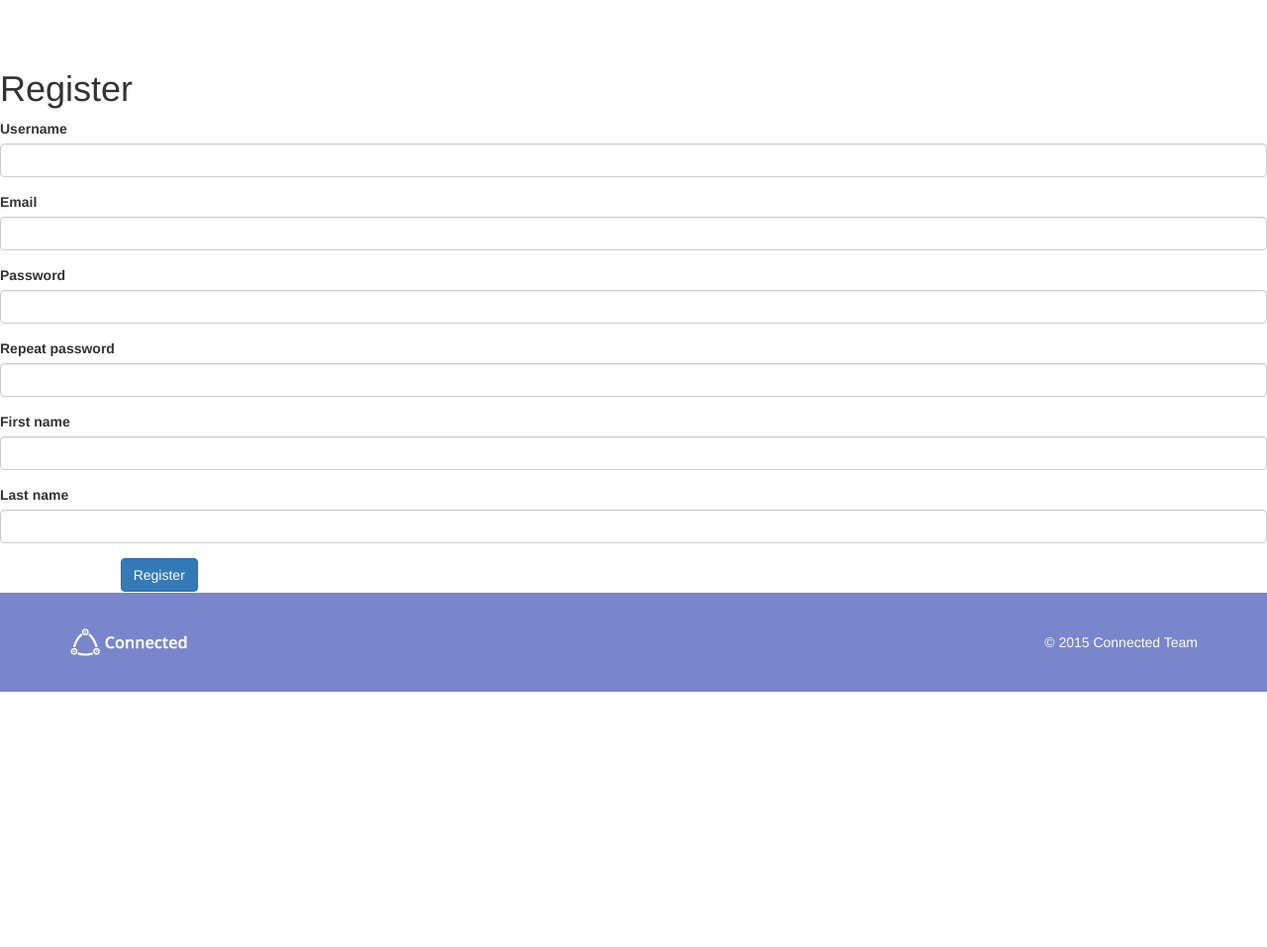
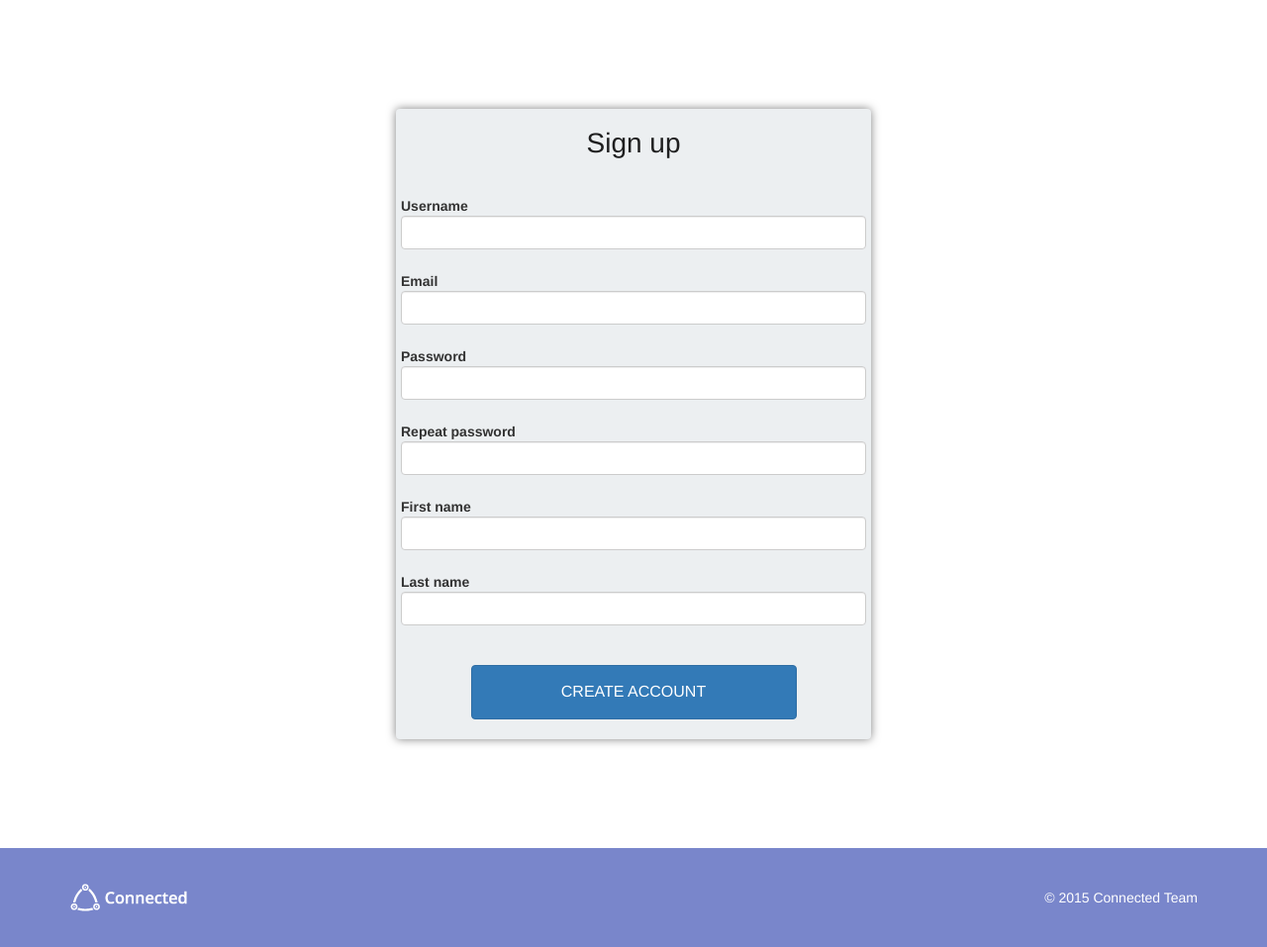
Before and after one commit to dmitry-zinchenko/Connected, a Yii app: template views/site/signup.php in a window 1280 px wide. Shown: the whole page at 99% size. Before the commit the page ends 699 px from the top, so only its background shows below. Run offline with PHP 8.4 and a stand-in for Yii, Linux system fonts and the light colour scheme; the template is opened without the code that fills it, so the values that code supplies are empty; form fields are guessed from the names that the template uses; some libraries are stand-ins or nearby versions.

Commit message:
Registration form styling and minor fixes

```diff
--- a/views/site/signup.php
+++ b/views/site/signup.php
@@ -3,13 +3,22 @@
 use yii\helpers\Html;
 use yii\widgets\ActiveForm;
 use app\models\Users;
+
+$this->title = 'Sign up';
 ?>
-<h1>Register</h1>
 
-<p>
-<?php
+<div class="site-login">
+    <div class="login-form-back">
+        <h1><?= Html::encode($this->title) ?></h1>
 
-$form = ActiveForm::begin() ?>
+        <?php $form = ActiveForm::begin([
+            'id' => 'login-form',
+            'options' => ['class' => 'form-horizontal'],
+            'fieldConfig' => [
+                'labelOptions' => ['class' => 'control-label'],
+            ],
+        ]) ?>
+
             <?= $form->field($user, 'username') ?>
             <?= $form->field($user, 'email') ?>
             <?= $form->field($user, 'password')->passwordInput() ?>
@@ -17,10 +26,42 @@ $form = ActiveForm::begin() ?>
             <?= $form->field($user, 'first_name') ?>
             <?= $form->field($user, 'last_name') ?>
 
-    <div class="form-group">
-        <div class="col-lg-offset-1 col-lg-11">
-            <?= Html::submitButton('Register',['class' => 'btn btn-primary']) ?>
+            <div class="form-group sign-block">
+                    <?= Html::submitButton('Create account',['class' => 'btn btn-primary login-button']) ?>
+            </div>
+
+        <?php ActiveForm::end() ?>
     </div>
 </div>
-<?php ActiveForm::end() ?>
-</p>
+
+
+<!--<div class="site-login">-->
+<!--    <div class="login-form-back">-->
+<!--        <h1>--><?//= Html::encode($this->title) ?><!--</h1>-->
+<!---->
+<!--        --><?php //$form = ActiveForm::begin([
+//            'id' => 'login-form',
+//            'options' => ['class' => 'form-horizontal'],
+//            'fieldConfig' => [
+//                'template' => "{label}\n<div class=\"\">{input}</div>\n<div class=\"\">{error}</div>",
+//                'labelOptions' => ['class' => 'control-label'],
+//            ],
+//        ]); ?>
+<!---->
+<!--        --><?//= $form->field($model, 'username') ?>
+<!---->
+<!--        --><?//= $form->field($model, 'password')->passwordInput() ?>
+<!---->
+<!--        --><?//= $form->field($model, 'rememberMe', [
+//            'template' => "<div class=\"\">{input}</div>\n<div class=\"\">{error}</div>",
+//        ])->checkbox() ?>
+<!---->
+<!--        <div class="form-group">-->
+<!--            <div class="">-->
+<!--                --><?//= Html::submitButton('Sign in', ['class' => 'btn btn-primary login-button', 'name' => 'login-button']) ?>
+<!--            </div>-->
+<!--        </div>-->
+<!---->
+<!--        --><?php //ActiveForm::end(); ?>
+<!--    </div>-->
+<!--</div>-->
--- a/web/css/style.less
+++ b/web/css/style.less
@@ -47,10 +47,12 @@ body {
 .jumbotron {
   text-align: center;
   background-color: transparent;
+  a:visited {
+    color: #fff;
   }
-
-.jumbotron .btn {
+  .btn {
     font-size: 21px;
+  }
 }
 
 //.not-set {
@@ -409,7 +411,7 @@ a:hover, a:active {
 
 .site-login {
   min-width: 310px;
-  max-width: 400px;
+  max-width: 500px;
   padding: 10px;
 }
 
@@ -422,21 +424,26 @@ a:hover, a:active {
   h1 {
     margin: 0;
     padding-bottom: 30px;
+    font-size: 28px;
     text-align: center;
     color: @text;
   }
   .form-group:last-child {
     margin-bottom: 0;
   }
+  .sign-block {
+    margin-top: 40px;
     .login-button {
       display: block;
-    padding: 15px 40px;
-    width: 80%;
+      padding: 15px 10px;
+      width: 70%;
       margin: 0 auto;
       font-size: 16px;
       text-transform: uppercase;
       .transition();
     }
+  }
+
 }
 
 .register-footer {
```
Also changed, not shown: views/site/signin.php (+2 -5 lines), web/css/style.css. Lines whose indentation alone changed are shown as unchanged.
